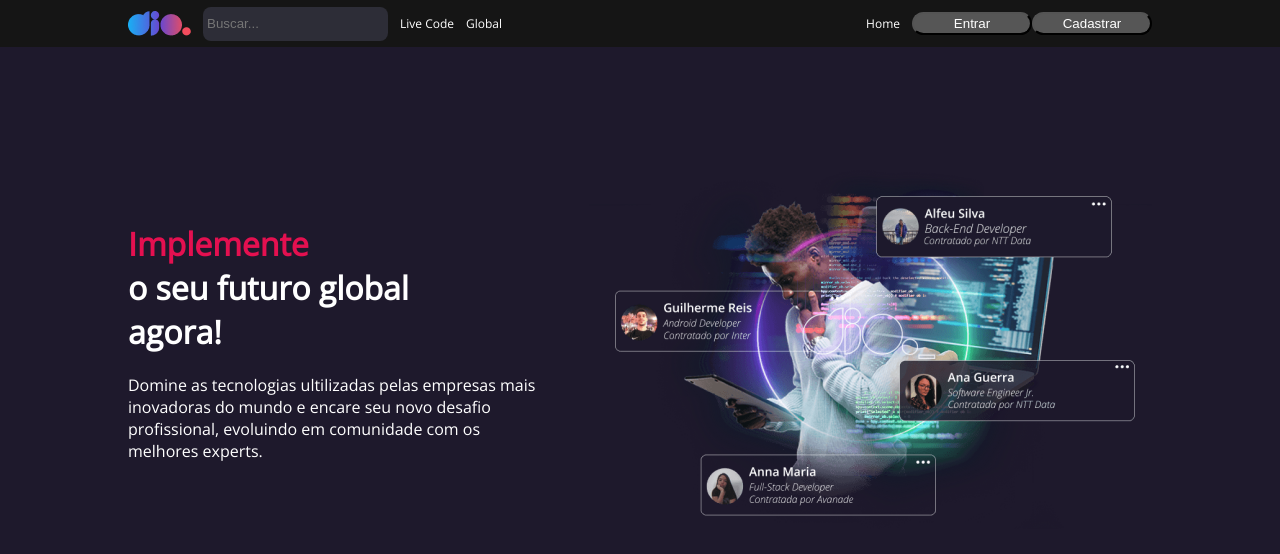
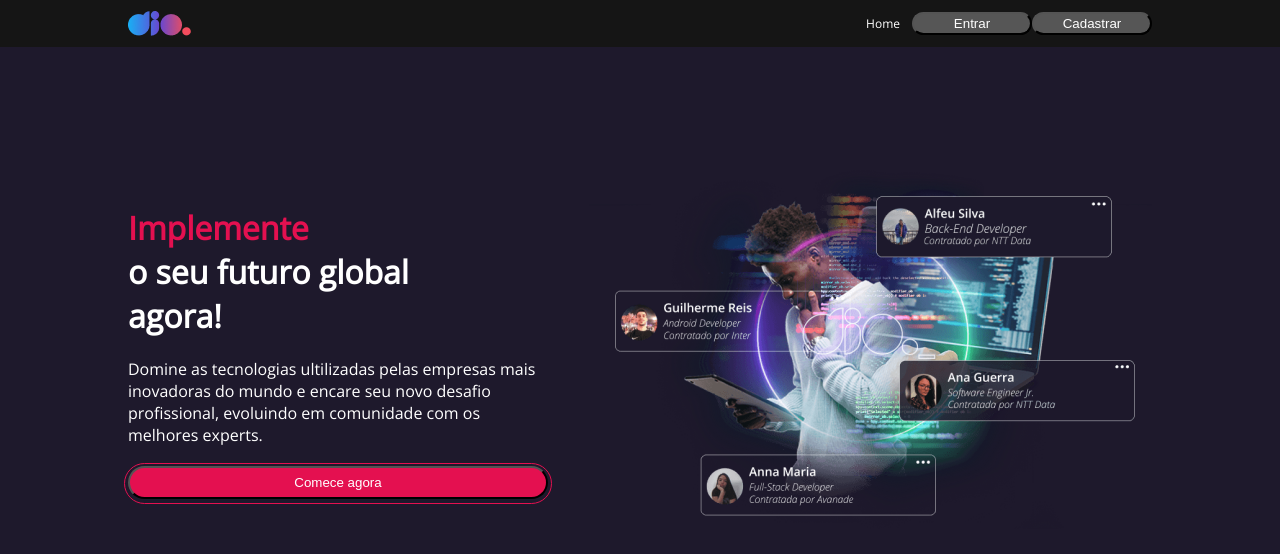
Before and after one commit to Erico-AS/Dio-Inter-JS-React-TypeScript, a React (Create React App) app: page / in a window 1280 px wide. Shown: the top 554 px of the page. Built offline with nearby package versions, Linux system fonts and the light colour scheme.

Commit message:
Header para feed / Botôes funcionais

```diff
--- a/src/components/Header/index.jsx
+++ b/src/components/Header/index.jsx
@@ -7,25 +7,33 @@ import { BuscarInputContainer,
     Menu,
     MenuRight,
     Row,
+    UserPicture,
     Wrapper
 } from "./styles";
 
-const Header = () => {
+const Header = ({autenticado}) => {
     return (
         <Wrapper>
             <Container>
                 <Row>
                     <img src={logo} alt='Logo da Dio' />
+                    {autenticado ?
+                    <>
                         <BuscarInputContainer>
                             <Input placeholder="Buscar..." />
                         </BuscarInputContainer>
                         <Menu>Live Code</Menu>
                         <Menu>Global</Menu>
+                    </> : null}
                 </Row>
                 <Row>
+                    {autenticado ?
+                    <UserPicture src="https://avatars.githubusercontent.com/u/67467324?v=4" /> :
+                    <>
                         <MenuRight href="/">Home</MenuRight>
                         <Button title='Entrar'/>
                         <Button title='Cadastrar'/>
+                    </>}
                 </Row>
             </Container>
         </Wrapper>
--- a/src/pages/feed/index.jsx
+++ b/src/pages/feed/index.jsx
@@ -5,7 +5,7 @@ import { UserInfo } from "../../components/UserInfo";
 
 const Feed = () => {
     return (<>
-        <Header>Home</Header>
+        <Header autenticado={true}>Home</Header>
         <Container >
             <Column flex={3}>
                 <Title>Feed</Title>
--- a/src/pages/home/index.jsx
+++ b/src/pages/home/index.jsx
@@ -2,8 +2,15 @@ import { Button } from '../../components/Button';
 import { Header } from "../../components/Header";
 import { Container, TextContent, Title, TitleHighlight } from "./styles"
 import Banner from "../../assets/b.png"
+import { useNavigate } from "react-router-dom"
 
 const Home = () => {
+
+    const navigate = useNavigate()
+
+    const handleClickSingIn = () => {
+        navigate('/login')
+    }
     return (<>
         <Header>Home</Header>
         <Container>
@@ -19,6 +26,8 @@ const Home = () => {
                     Domine as tecnologias ultilizadas pelas empresas mais inovadoras do mundo e
                     encare seu novo desafio profissional, evoluindo em comunidade com os melhores experts.
                 </TextContent>
+
+                <Button title='Comece agora' variant='secondary' onClick={handleClickSingIn}/>
             </div>
 
             <div>
--- a/src/pages/login/index.jsx
+++ b/src/pages/login/index.jsx
@@ -3,9 +3,17 @@ import { Input } from "../../components/Input";
 import { MdEmail, MdLock } from "react-icons/md"
 import { Column, Container, CriarText, EsqueciText, Row, SubtitleLogin, Title, TitleLogin, Wrapper } from "./styles"
 import { Header } from "../../components/Header";
+import { useNavigate } from "react-router-dom"
 
 
 export function Login() {
+
+    const navigate = useNavigate()
+
+    const handleClickSingIn = () => {
+        navigate('/feed')
+    }
+
     return (<>
         <Header />
         <Container>
@@ -23,7 +31,7 @@ export function Login() {
                     <form>
                         <Input placeholder='E-mail' leftIcon={<MdEmail/>}/>
                         <Input placeholder='Senha' type='password' leftIcon={<MdLock/>}/>
-                        <Button title='Entrar' variant="secondary"/>
+                        <Button title='Entrar' variant="secondary" onClick={handleClickSingIn}/>
                     </form>
                     <Row>
                         <EsqueciText>Esqueci minha senha</EsqueciText>
```
Lines whose indentation alone changed are shown as unchanged.
